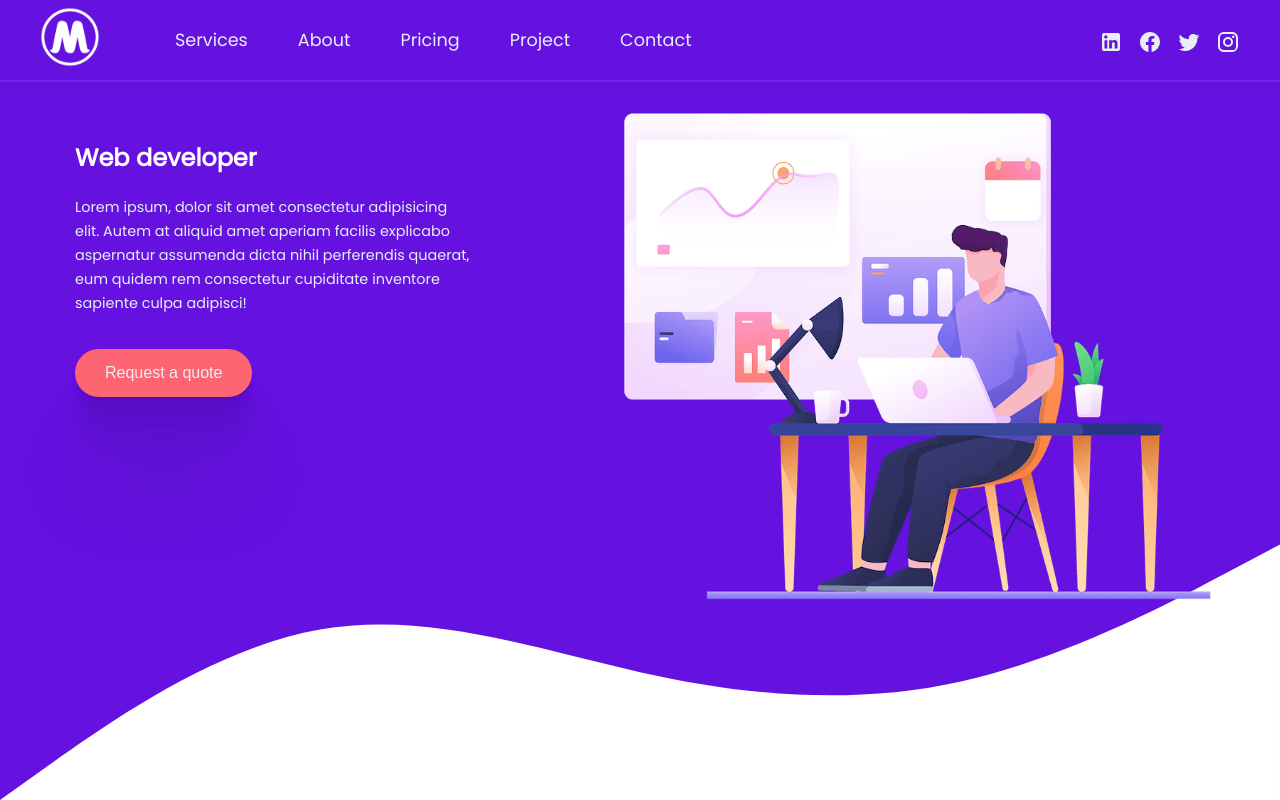
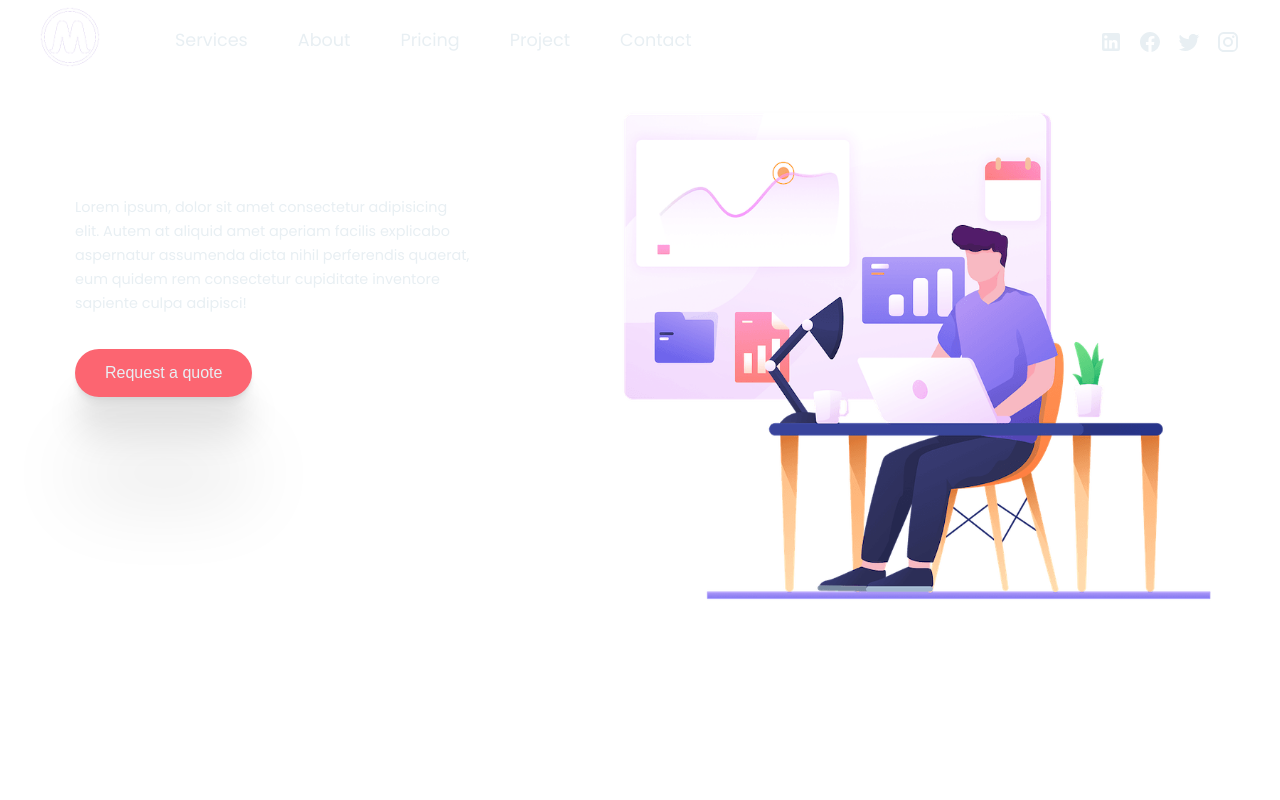
Before and after one commit to mohamuddayib/portfolio, a React (Create React App) app: page / in a window 1280 px wide. Built offline with nearby package versions, Linux system fonts and the light colour scheme.

Commit message:
fix wave

```diff
--- a/src/Components/Sections/fullscreen/Fullscreen.css
+++ b/src/Components/Sections/fullscreen/Fullscreen.css
@@ -3,10 +3,14 @@
   height: 100vh;
   /* background: linear-gradient(to right, #8e2de2, #4a00e0); */
   overflow: hidden;
-  background-color: #6512e1;
-  background-image: url(./wave.svg);
-  background-repeat: no-repeat;
-  background-position: bottom;
+  /* background-image: linear-gradient(
+    to right,
+    rgba(32, 40, 119, 0.95),
+    rgba(55, 46, 149, 0.95),
+    rgba(83, 49, 177, 0.9),
+    rgba(114, 48, 205, 0.85),
+    rgba(150, 41, 230, 0.95)
+  ); */
 }
 .Fullscreen .wrapper {
   display: flex;
@@ -55,3 +59,14 @@
 .Fullscreen svg {
   margin-top: -300px;
 }
+.Fullscreen .wave {
+  z-index: 10;
+  width: 100%;
+  height: 100px;
+}
+.Fullscreen .wav -container {
+  width: 100%;
+  height: 100px;
+ background-color: coral;
+ z-index: 100;
+}
--- a/src/Components/Sections/fullscreen/Fullscreen.js
+++ b/src/Components/Sections/fullscreen/Fullscreen.js
@@ -1,6 +1,7 @@
 import React from "react";
 import "./Fullscreen.css";
 import Developer from "./developer-illustration.webp";
+import Wave from "./wave.svg"
 
 const Fullscreen = () => {
   return (
@@ -17,13 +18,9 @@ const Fullscreen = () => {
         </div>
         <img src={Developer} alt="" />
       </div>
-      {/* <svg xmlns="http://www.w3.org/2000/svg" viewBox="0 0 1440 340">
-      <path
-        fill="#66CCFF"
-        fill-opacity="1"
-        d="M0,320L48,304C96,288,192,256,288,229.3C384,203,480,181,576,186.7C672,192,768,224,864,213.3C960,203,1056,149,1152,106.7C1248,64,1344,32,1392,16L1440,0L1440,320L1392,320C1344,320,1248,320,1152,320C1056,320,960,320,864,320C768,320,672,320,576,320C480,320,384,320,288,320C192,320,96,320,48,320L0,320Z"
-      ></path>
-    </svg> */}
+      <div className="wav-container">
+      <img className="wave" src={Wave} alt="wave"/>
+      </div>
     </div>
   );
 };
```
